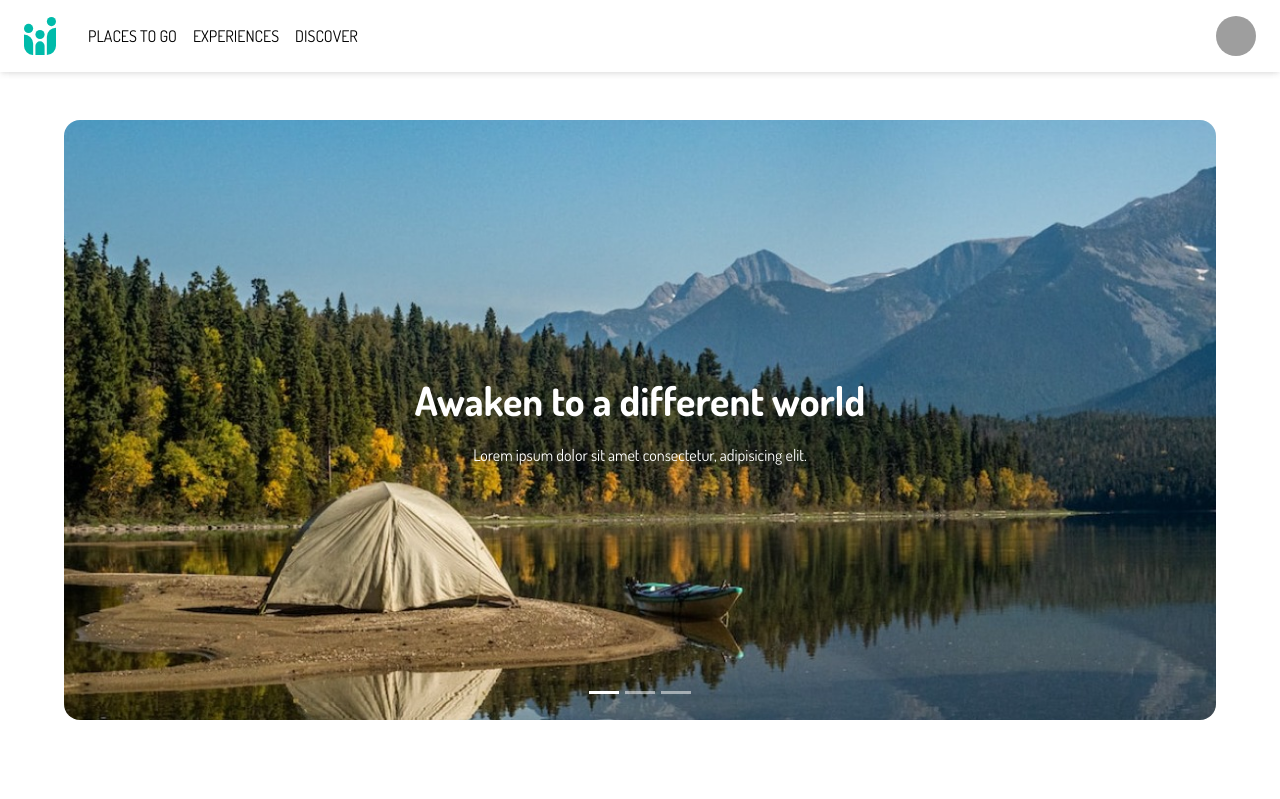
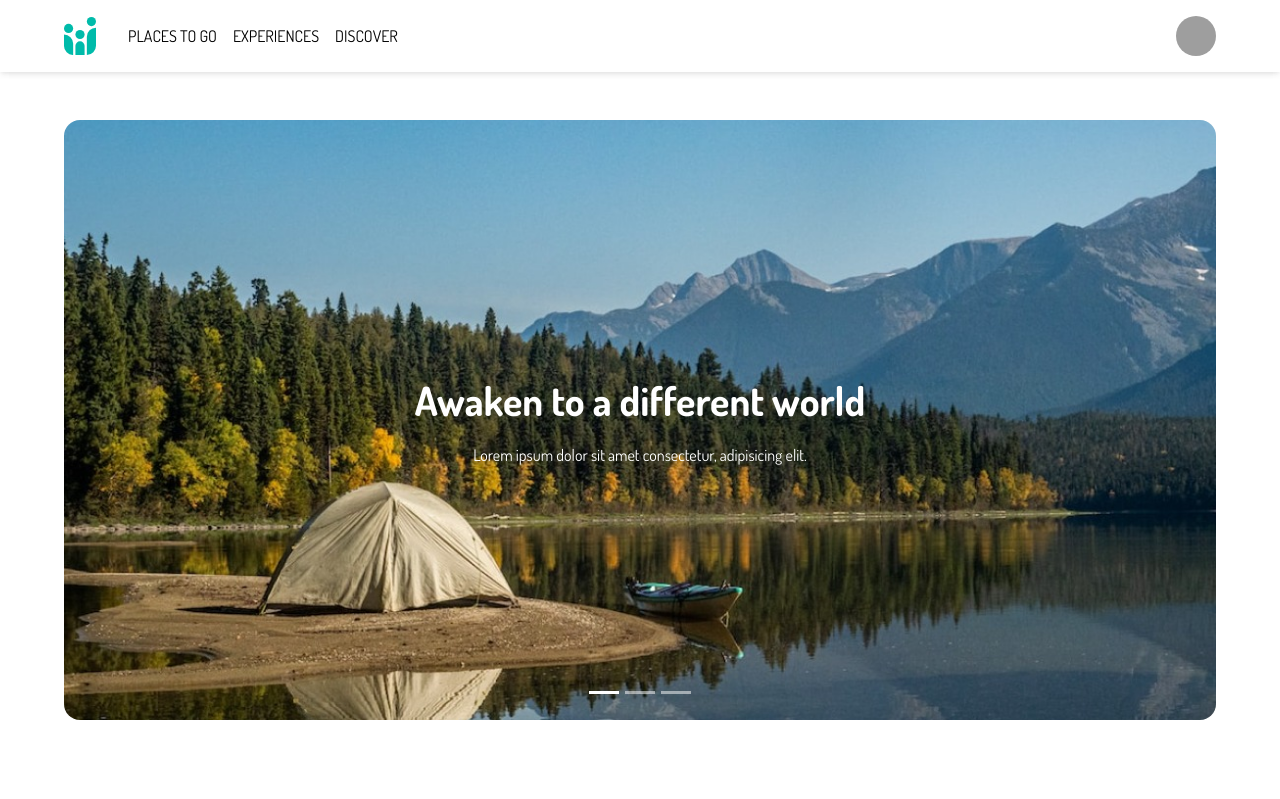
Before and after one commit to 0xosamaa/where-to-go-website-client, a React (Vite) app: page / in a window 1280 px wide. Shown: the top 799 px of the page. Built offline with nearby package versions, Linux system fonts and the light colour scheme; grey boxes are pictures that could not be loaded.

Commit message:
navbar aligned with site content

```diff
--- a/src/Components/Navbar/Navbar.jsx
+++ b/src/Components/Navbar/Navbar.jsx
@@ -54,7 +54,7 @@ function Navbar() {
                     '0px 2px 4px -1px rgba(0,0,0,0.06),0px 4px 5px 0px rgba(0,0,0,0.045),0px 1px 10px 0px rgba(0,0,0,0.03)',
             }}
         >
-            <Container maxWidth="xl">
+            <Container maxWidth="lg">
                 <Toolbar disableGutters>
                     <Link className="navbar-brand" to="/">
                         <Box
```
